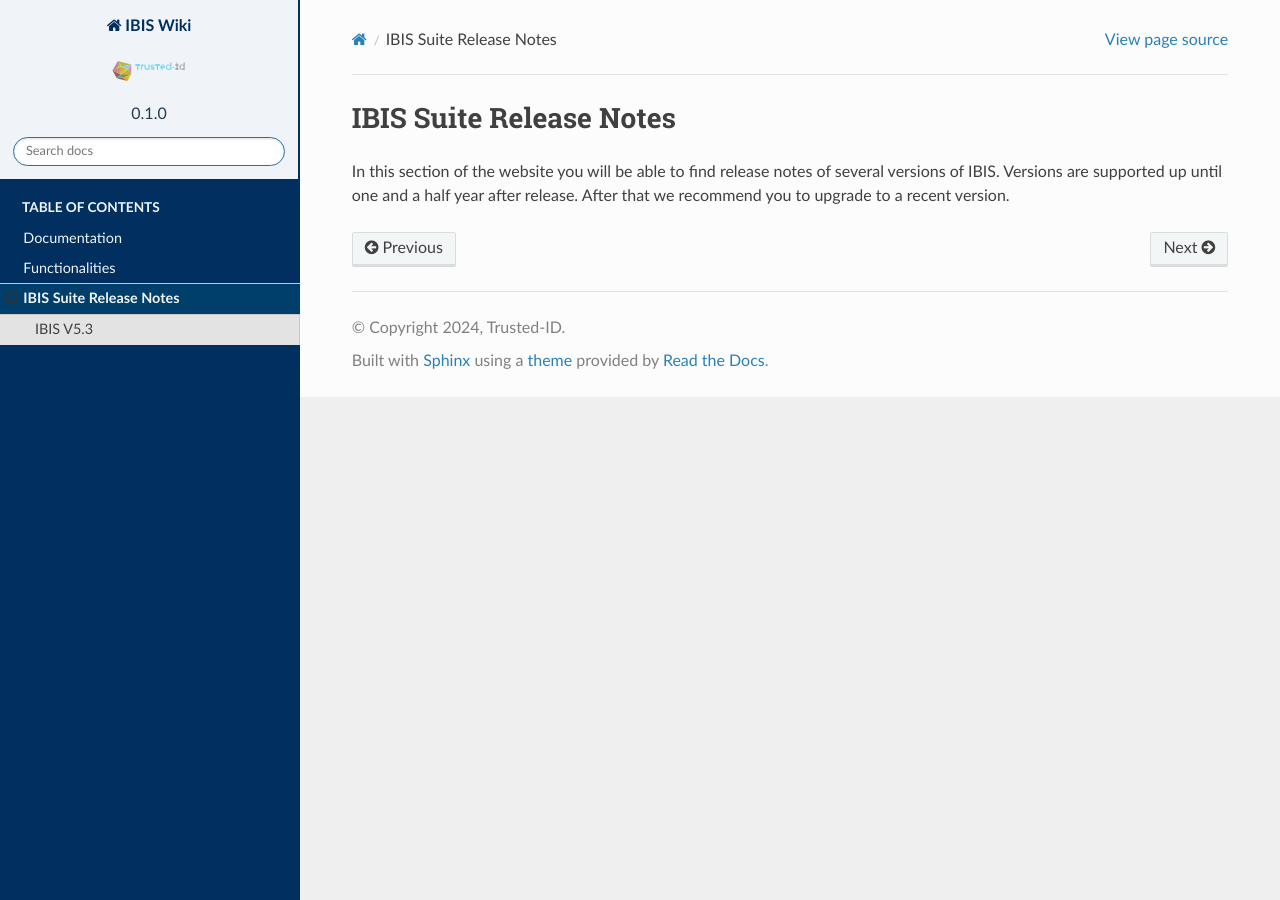
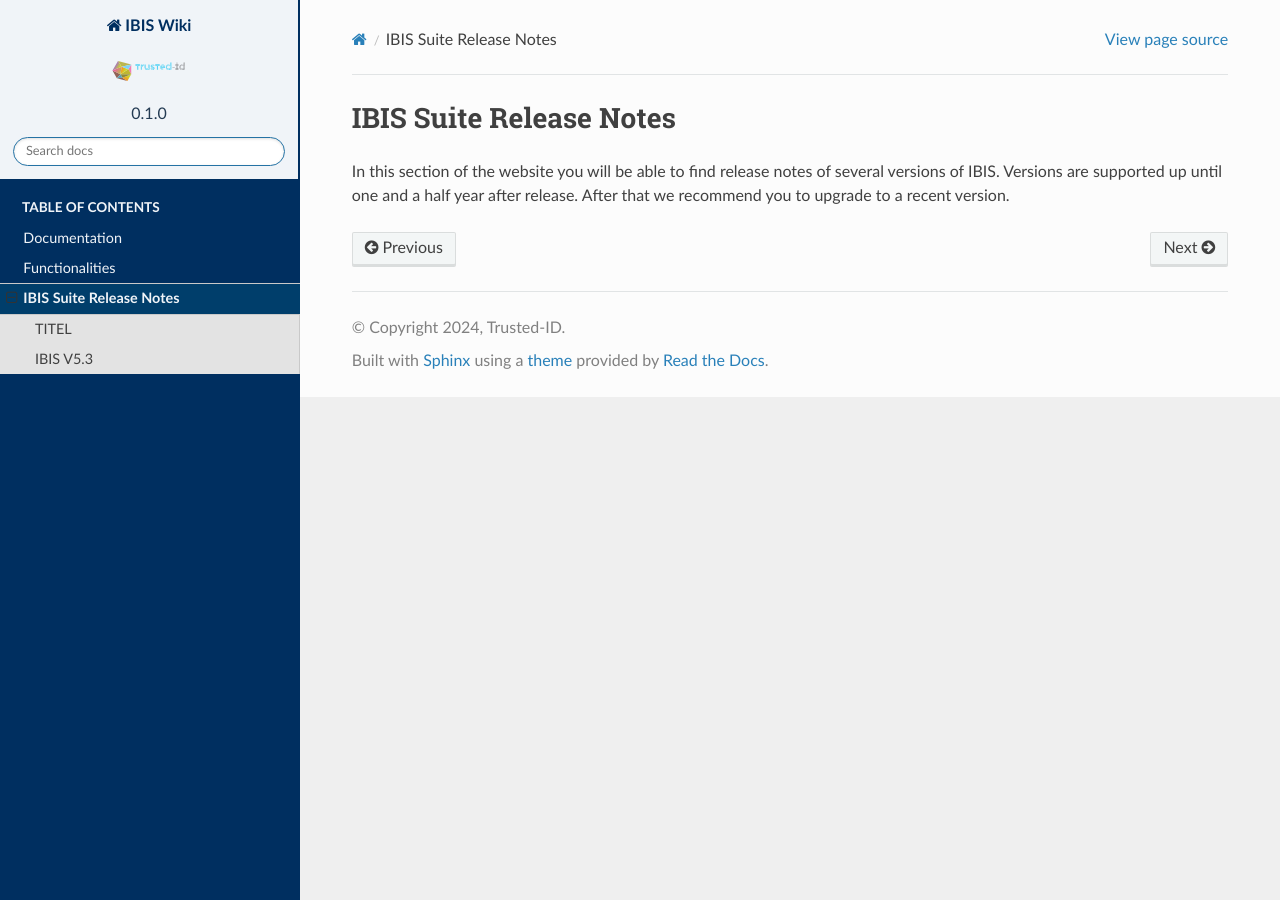
Before and after one commit to Raoulorlando/rtd-tutorial, a Sphinx documentation site: the page built from docs/source/Release_Notes/Release_Notes.md, in a window 1280 px wide. Built offline with Sphinx 7.4.7 and the Read the Docs theme 2.0.0, drawn with Linux system fonts in a browser that asks for light colours; nearby versions of some CDN libraries; some web fonts are replaced; library files that are not in the unit come from our copies; pages that are not in the unit, such as notebooks, are missing from menus.

Commit message:
Added title to md

````diff
--- a/docs/source/Release_Notes/IBIS_5.4.md
+++ b/docs/source/Release_Notes/IBIS_5.4.md
@@ -1,3 +1,4 @@
+# TITEL
 ```{eval-rst}
 .. include:: IBIS-suite_release_notes_v5_SP4_Update_1_(Definitief).md
 >>>>>>
````
